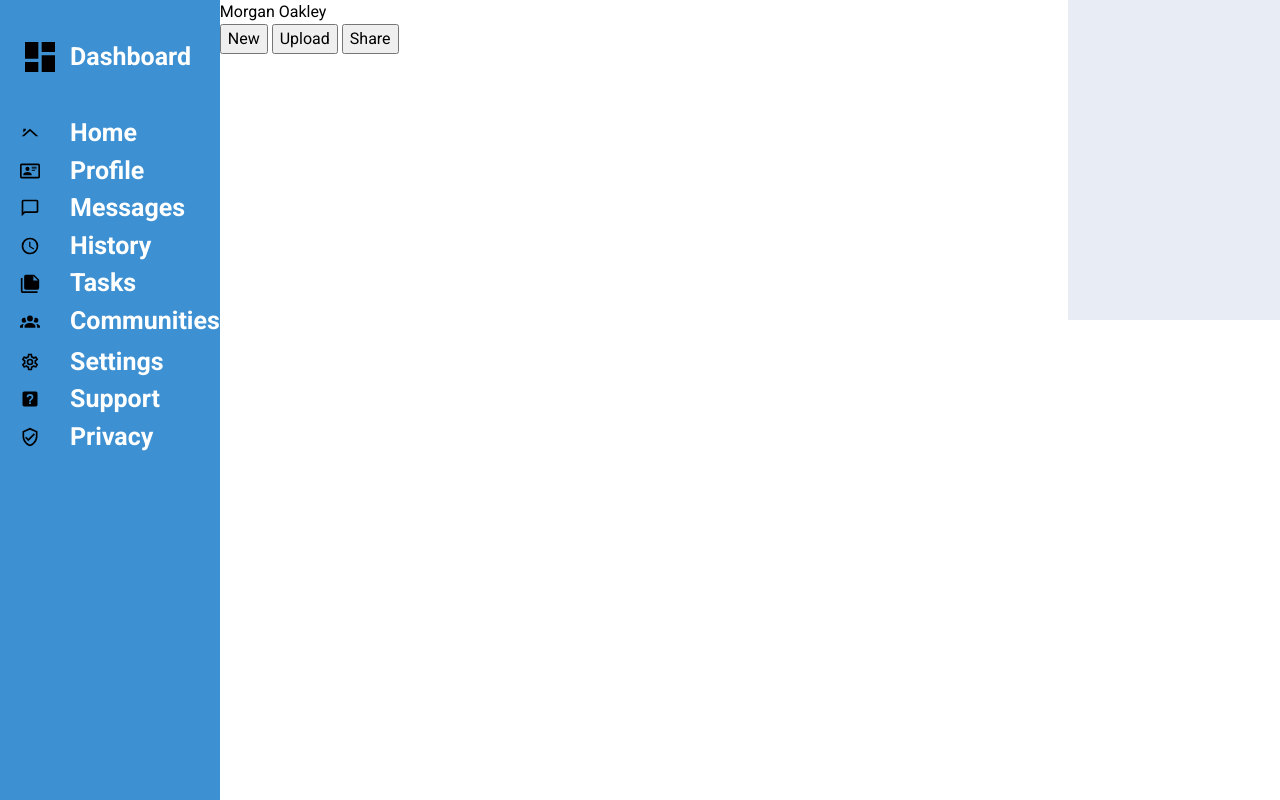
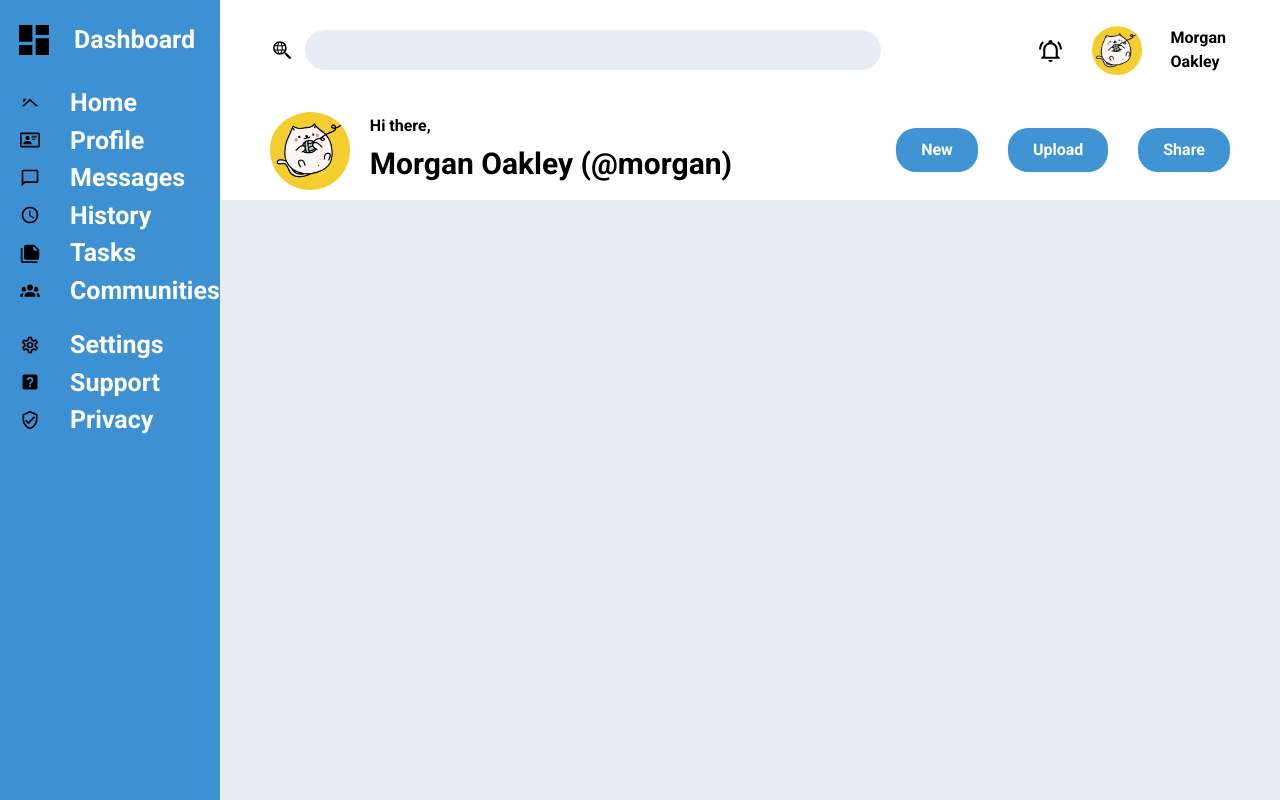
Before and after one commit to richardnguyen165/admin-dashboard, a plain HTML site: page index.html in a window 1280 px wide. Drawn offline with Linux system fonts and the light colour scheme.

Commit message:
Finished the header, resolved issues relating to the sidebar

```diff
--- a/css/index.css
+++ b/css/index.css
@@ -64,11 +64,16 @@ h1, h2, h3, h4, h5, h6 {
 /*makes a div go the entire length of the screen, as a default*/
 html, body, .container{
   height: 100%;
+  width: 100%;
+}
+
+.bold{
+  font-weight: bolder;
 }
 
 .container{
   display: grid;
-  grid-template-rows: 2fr 3fr;
+  grid-template-rows: 1fr 3fr;
   grid-template-columns: 1fr 4fr 1fr;
 }
 
@@ -78,21 +83,25 @@ html, body, .container{
   grid-row: 1 / 3;
   grid-column: 1 / 2;
   background-color: rgba(61,144,210,255);
-
-  grid-template-rows: 0.50fr 1.00fr 2fr;
+  grid-template-rows: 0.1fr 0.3fr 0.6fr;
+  gap: 5px;
 }
 
 .dashboard-middle, .dashboard-logo, .dashboard-section{
   margin-left: 20px;
 }
 
+.dashboard-logo{
+  margin-left: 14px;
+}
+
 .redirect, .dashboard-logo{
+  display: grid;
+  align-items: center;
   font-size: 25px;
   color: white;
   font-weight: bolder;
   cursor: pointer;
-  align-items: center;
-  display: grid;
 }
 
 .redirect{
@@ -102,15 +111,124 @@ html, body, .container{
 
 .dashboard-logo{
   grid-template-columns: 40px auto;
-  gap: 10px;
+  gap: 20px;
 }
 
 .redirect > img, .dashboard-logo > img{
   cursor: pointer;
 }
-
 /*DASHBOARD*/
 
+/*HEADER*/
+
+.header{
+  display: grid;
+  grid-column: 2 / 4;
+  grid-template-rows: 1fr 1fr;
+  margin-left: 50px;
+  margin-right: 50px;
+}
+
+/*TOP HEADER*/
+.header-top{
+  display: grid;
+  grid-template-columns: 8fr 2fr;
+}
+
+.header-image{
+  height: 25px;
+}
+
+.header-searchbar, .header-profile-top{
+  display: flex;
+  align-items: center;
+  gap: calc(15%);
+}
+
+.header-searchbar{
+  gap: 10px;
+}
+
+.header-searchbar > input{
+  background-color: rgb(232,236,244);
+  border: none;
+  border-radius: 20px;
+  width: calc(75%);
+  padding: 8px;
+}
+
+.header-searchbar > img, .header-profile-top > img{
+  cursor: pointer;
+}
+
+.header-profile-top{
+  justify-content: center;
+}
+
+.profile-image-header{
+  height: 50px;
+}
+/*TOP HEADER*/
+
+/*BOTTOM HEADER*/
+.header-bottom{
+  display: grid;
+  grid-template-columns: 8fr 2fr;
+  align-items: center;
+}
+
+.header-button{
+  display: flex;
+  align-items: center;
+  gap: 30px;
+}
+
+.header-button > button{
+  background-color: #4094d4;
+  color: white;
+  border: none;
+  padding-left: 25px;
+  padding-right: 25px;
+  padding-top: 10px;
+  padding-bottom: 10px;
+  border-radius: 20px;
+  cursor: pointer;
+}
+
+/*BOTTOM HEADER*/
+
+.header-image-bottom{
+  height: 80px;
+  width: 80px;
+  cursor: pointer;
+}
+
+.header-profile-bottom{
+  display: flex;
+  align-items: center;
+  font-weight: bold;
+}
+
+.header-profile-bottom-greeting{
+  margin-left: 20px;
+}
+
+.header-profile-bottom-greeting-hi{
+  margin-bottom: 3px;
+}
+
+.header-profile-bottom-greeting-tag{
+  font-size: 30px;
+}
+
+/*BOTTOM HEADER*/
+
+/*HEADER*/
+
+/*MAIN CONTENT*/
 .main-content{
+  display: grid;
+  grid-row: 2 / 4;
+  grid-column: 2 / 4;
   background-color: #e8ecf4;
 }
--- a/index.html
+++ b/index.html
@@ -13,55 +13,55 @@
   <div class = "container">
     <div class = "dashboard">
       <div class = "dashboard-logo">
-        <img src = "./svg/view-dashboard.svg">
+        <img src = "./svg/sidebar-svg/view-dashboard.svg">
         <p>Dashboard</p>
       </div>
 
       <div class = "dashboard-middle">
         <div class = "redirect">
-          <img src = "./svg/home-roof.svg">
+          <img src = "./svg/sidebar-svg/home-roof.svg">
           <p>Home</p>
         </div>
 
         <div class = "redirect">
-          <img src = "./svg/card-account-details-outline.svg">
+          <img src = "./svg/sidebar-svg/card-account-details-outline.svg">
           <p>Profile</p>
         </div>
 
         <div class = "redirect">
-          <img src = "./svg/message-outline.svg">
+          <img src = "./svg/sidebar-svg/message-outline.svg">
           <p>Messages</p>
         </div>
 
         <div class = "redirect">
-          <img src = "./svg/clock-outline.svg">
+          <img src = "./svg/sidebar-svg/clock-outline.svg">
           <p>History</p>
         </div>
 
         <div class = "redirect">
-          <img src = "./svg/note-multiple.svg">
+          <img src = "./svg/sidebar-svg/note-multiple.svg">
           <p>Tasks</p>
         </div>
 
         <div class = "redirect">
-          <img src = "./svg/account-group.svg">
+          <img src = "./svg/sidebar-svg/account-group.svg">
           <p>Communities</p>
         </div>
       </div>
 
       <div class = "dashboard-section">
         <div class = "redirect">
-          <img src = "./svg/cog-outline.svg">
+          <img src = "./svg/sidebar-svg/cog-outline.svg">
           <p>Settings</p>
         </div>
 
         <div class = "redirect">
-          <img src = "./svg/help-box.svg">
+          <img src = "./svg/sidebar-svg/help-box.svg">
           <p>Support</p>
         </div>
 
         <div class = "redirect">
-          <img src = "./svg/shield-check-outline.svg">
+          <img src = "./svg/sidebar-svg/shield-check-outline.svg">
           <p>Privacy</p>
         </div>
       </div>
@@ -70,23 +70,30 @@
     <div class = "header">
       <div class = "header-top">
         <div class = "header-searchbar">
-
+          <img class = "header-image" src = "./svg/header-svg/search-web.svg">
+          <input type = "text">
         </div>
 
-        <div class = "header-profile">
-          <p>Morgan Oakley</p>
+        <div class = "header-profile-top">
+          <img class = "header-image" src = "./svg/header-svg/bell-ring-outline.svg">
+          <img class = "profile-image-header" src = "./profile-pic/profile-pic.png">
+          <p class= "bold">Morgan Oakley</p>
         </div>
       </div>
 
       <div class = "header-bottom">
-        <div class = "header-profile">
-
+        <div class = "header-profile-bottom">
+          <img class = "header-image-bottom" src = "./profile-pic/profile-pic.png">
+          <div class = "header-profile-bottom-greeting">
+            <p class = "header-profile-bottom-greeting-hi">Hi there, </p>
+            <p class = "header-profile-bottom-greeting-tag">Morgan Oakley (@morgan)</p>
+          </div>
         </div>
 
         <div class = "header-button">
-          <button>New</button>
-          <button>Upload</button>
-          <button>Share</button>
+          <button class ="bold">New</button>
+          <button class ="bold">Upload</button>
+          <button class ="bold">Share</button>
         </div>
       </div>
     </div>
```
Also changed, not shown: profile-pic/profile-pic.png (added), svg/header-svg/bell-ring-outline.svg (added), svg/header-svg/search-web.svg (added), svg/sidebar-svg/account-group.svg (renamed from svg/account-group.svg), svg/sidebar-svg/card-account-details-outline.svg (renamed from svg/card-account-details-outline.svg), svg/sidebar-svg/clock-outline.svg (renamed from svg/clock-outline.svg), svg/sidebar-svg/cog-outline.svg (renamed from svg/cog-outline.svg), svg/sidebar-svg/help-box.svg (renamed from svg/help-box.svg), svg/sidebar-svg/home-roof.svg (renamed from svg/home-roof.svg), svg/sidebar-svg/message-outline.svg (renamed from svg/message-outline.svg), svg/sidebar-svg/note-multiple.svg (renamed from svg/note-multiple.svg), svg/sidebar-svg/shield-check-outline.svg (renamed from svg/shield-check-outline.svg), svg/sidebar-svg/view-dashboard.svg (renamed from svg/view-dashboard.svg).
